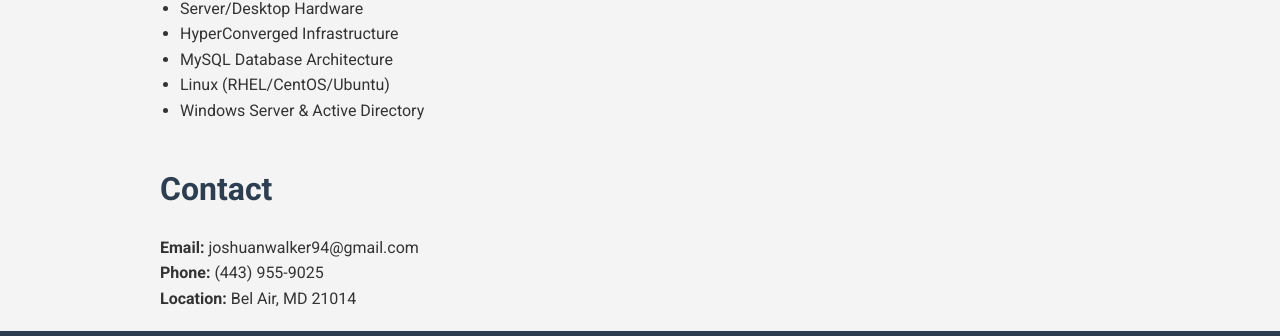
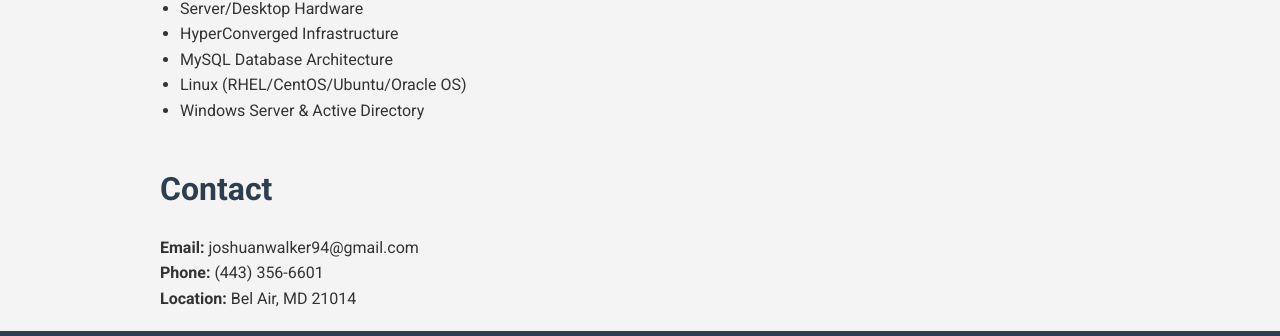
Before and after one commit to joshua-n-walker/Resume, a plain HTML site: page index.html in a window 1280 px wide. Shown: the part 1233-1569 px from the top of the page. Drawn offline with Linux system fonts and the light colour scheme.

Commit message:
Add files via upload

```diff
--- a/index.html
+++ b/index.html
@@ -64,7 +64,7 @@
             <li>Server/Desktop Hardware</li>
             <li>HyperConverged Infrastructure</li>
             <li>MySQL Database Architecture</li>
-            <li>Linux (RHEL/CentOS/Ubuntu)</li>
+            <li>Linux (RHEL/CentOS/Ubuntu/Oracle OS)</li>
             <li>Windows Server & Active Directory</li>
         </ul>
     </section>
@@ -72,7 +72,7 @@
     <section id="contact" class="container">
         <h2>Contact</h2>
         <p><strong>Email:</strong> joshuanwalker94@gmail.com</p>
-        <p><strong>Phone:</strong> (443) 955-9025</p>
+        <p><strong>Phone:</strong> (443) 356-6601</p>
         <p><strong>Location:</strong> Bel Air, MD 21014</p>
     </section>
 
```
